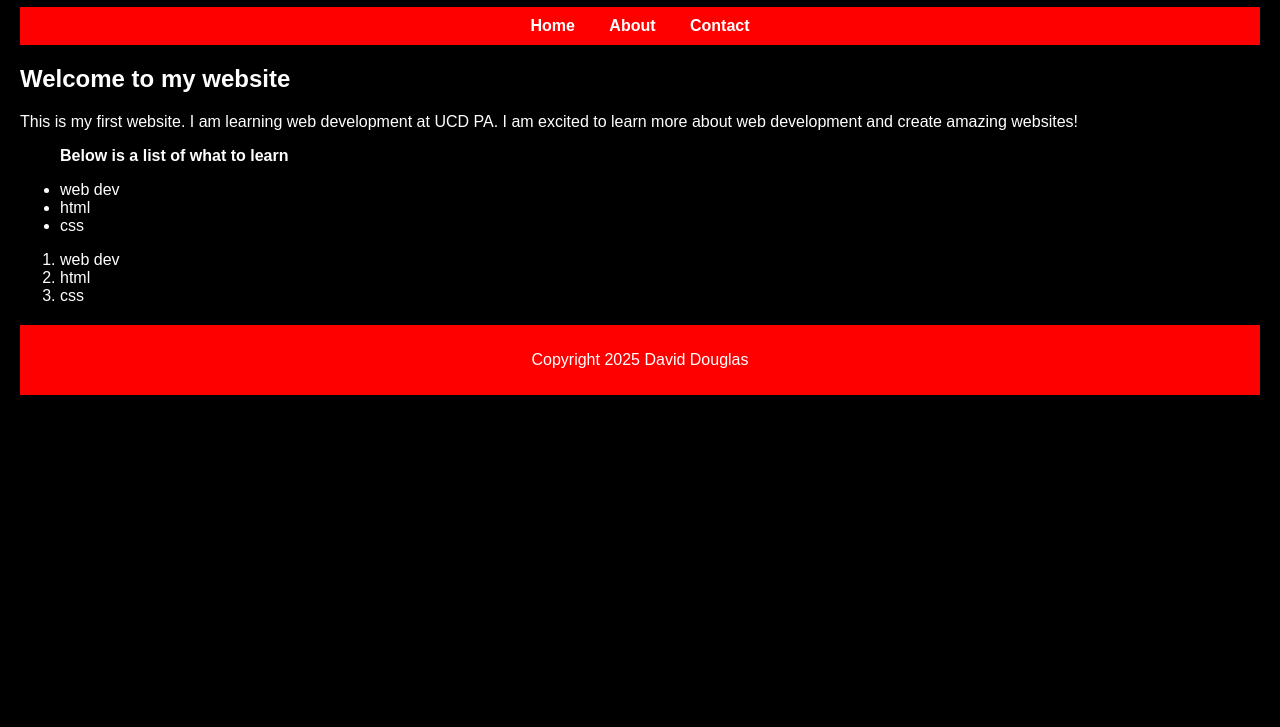
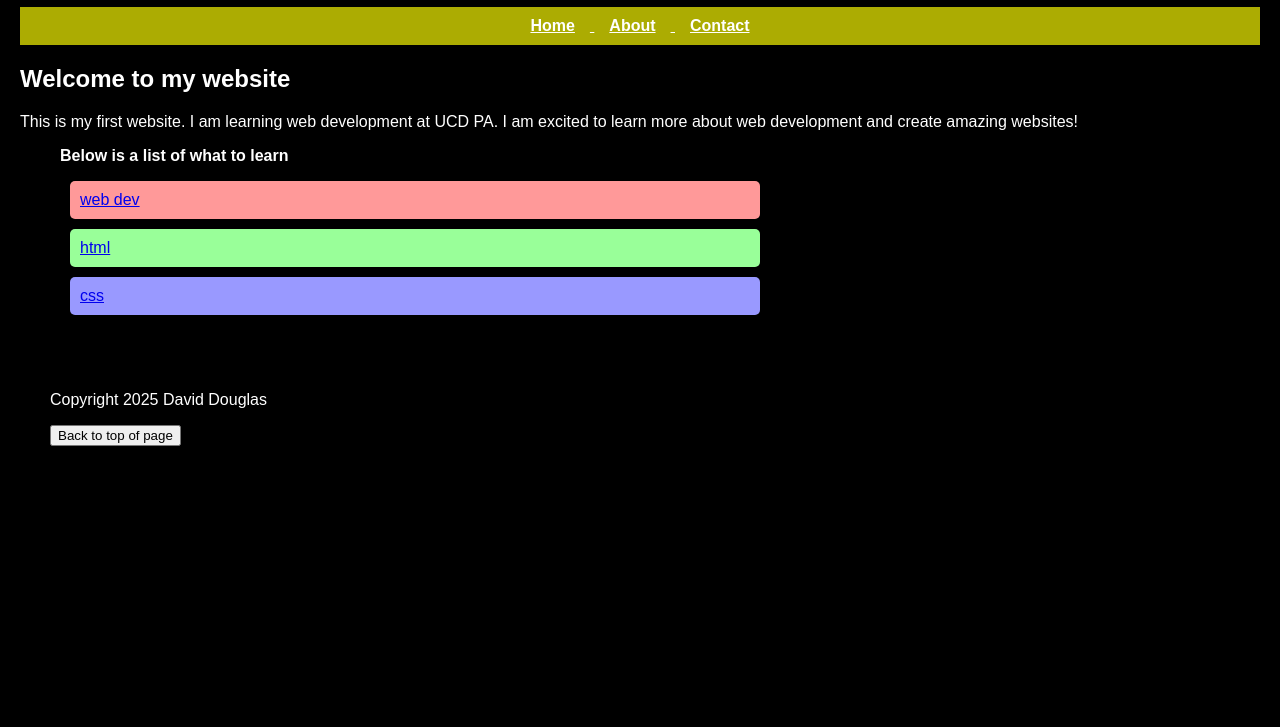
Before and after one commit to Dougie90/ucdpa, a plain HTML site: page index.html in a window 1280 px wide. Shown: the part 73-800 px from the top of the page. Drawn offline with Linux system fonts and the light colour scheme.

Commit message:
added links
changes loads

```diff
--- a/index.html
+++ b/index.html
@@ -4,6 +4,7 @@
     <meta charset="UTF-8">
     <meta name="viewport" content="width=device-width, initial-scale=1.0">
     <title>This is where I Learn</title>
+    <link rel="icon" type="image/x-icon" href="favicon.ico">
     <link rel="stylesheet" href="stylesheet.css">
 
 </head>
@@ -25,40 +26,41 @@
         <p>This is my first website. I am learning web development at UCD PA. I am excited to learn more about web development and create amazing websites!</p>
 
 
+
     <ul>
         <p>
             <strong>
             Below is a list of what to learn
         </strong>
     </p>
-        <li>
+        <li class="box1">
+            <a href="https://en.wikipedia.org/wiki/Web_development" target="_blank">
             web dev
+            </a>
+
         </li>
-        <li>
+        <li class="box2">
+        <a href="https://www.w3schools.com/html/" target="_blank">
             html
-        </li>
-        <li>
-            css
+        </a>
+
         </li>
 
-    </ul>
-    <ol>
-         </p>
-        <li>
-            web dev
-        </li>
-        <li>
-            html
-        </li>
-        <li>
+        <li class="box3">
+            <a href="https://www.w3schools.com/css/" target="_blank">
             css
+            </a>
+
         </li>
 
-    </ol>
+
     </main>
 </body>
 <footer>
     <p>Copyright 2025 David Douglas</p>
+    <form>
+ <input type="BUTTON" value="Back to top of page" onclick="window.location.href='#top'">
+</form>
 
 
 </footer>
--- a/stylesheet.css
+++ b/stylesheet.css
@@ -1,9 +1,9 @@
-
 
 .nav {
-  background-color: #ff0000;
+  background-color: rgba(246, 246, 4, 0.7);
   padding: 10px;
   text-align: center;
+  text-decoration: underline;
 
 }
 .nav a {
@@ -15,7 +15,7 @@
 
 h1 {
   text-align: center;
-  color: #333333;
+  color: #c1f603;
 }
 
 body {
@@ -26,10 +26,11 @@ body {
 }
 footer
 {
-  text-align: center;
+  text-align: left;
   padding: 10px;
-  background-color: #ff0000;
-  margin-top: 20px;
+
+  margin-top: 50px;
+  margin-left: 20px;
 }
 .about {
   background-image: url(phone.jpg);
@@ -47,7 +48,9 @@ footer
   padding: 20px;
   border-radius: 10px;
 }
-.container {
+
+
+
 
 input[type=text], select, textarea {
   width: 100%; /* Full width */
@@ -81,3 +84,29 @@ input[type=submit]:hover {
   background-color: #f2f2f2;
   padding: 20px;
 }
+
+
+.box1 {
+  display: grid;
+  background-color: #ff9999;
+  padding: 10px;
+  margin: 10px;
+  margin-right: 500px;
+  border-radius: 5px;
+}
+.box2 {
+  display: grid;
+  background-color: #99ff99;
+  padding: 10px;
+  margin: 10px;
+  margin-right: 500px;
+  border-radius: 5px;
+}
+.box3 {
+  display: grid;
+  background-color: #9999ff;
+  padding: 10px;
+  margin: 10px;
+  margin-right: 500px;
+  border-radius: 5px;
+}
```
Also changed, not shown: about.html (+6 -0 lines), contact.html (+13 -12 lines), favicon phone.ico (added), favicon.ico (added).
